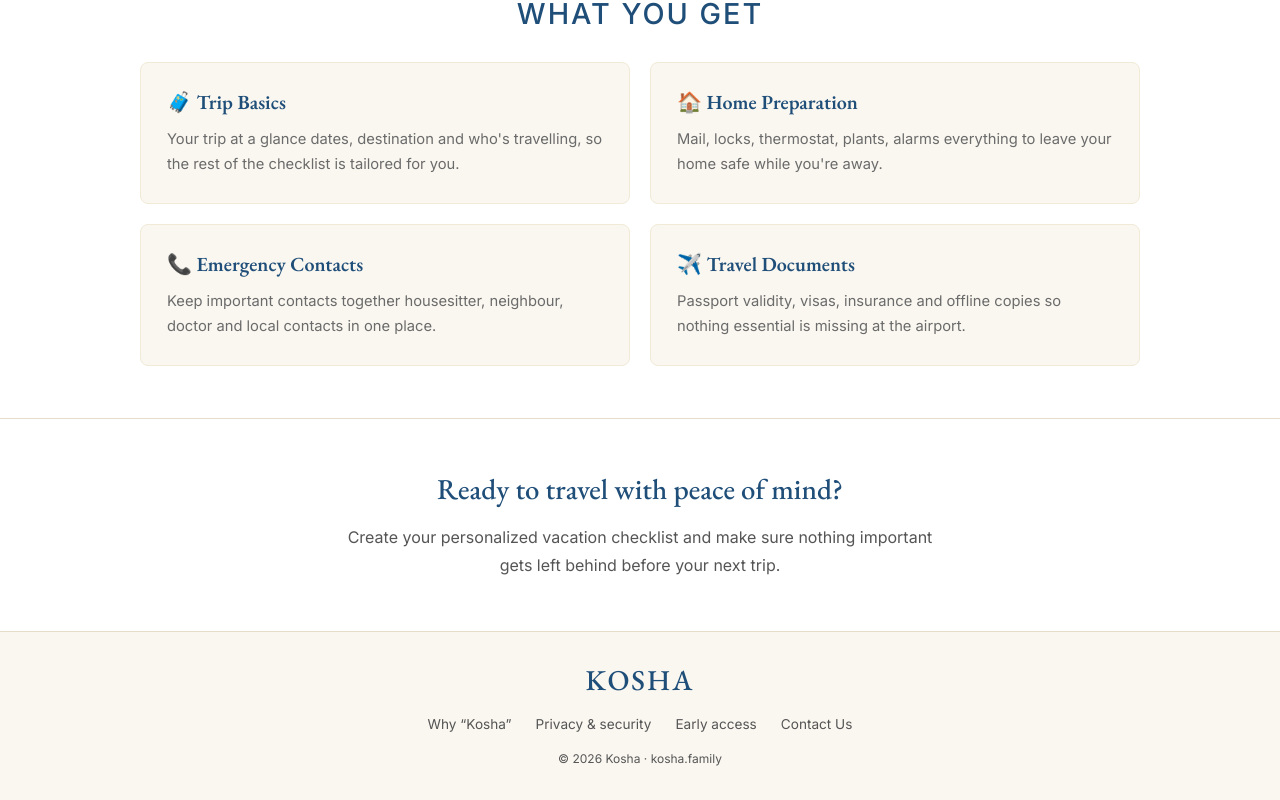
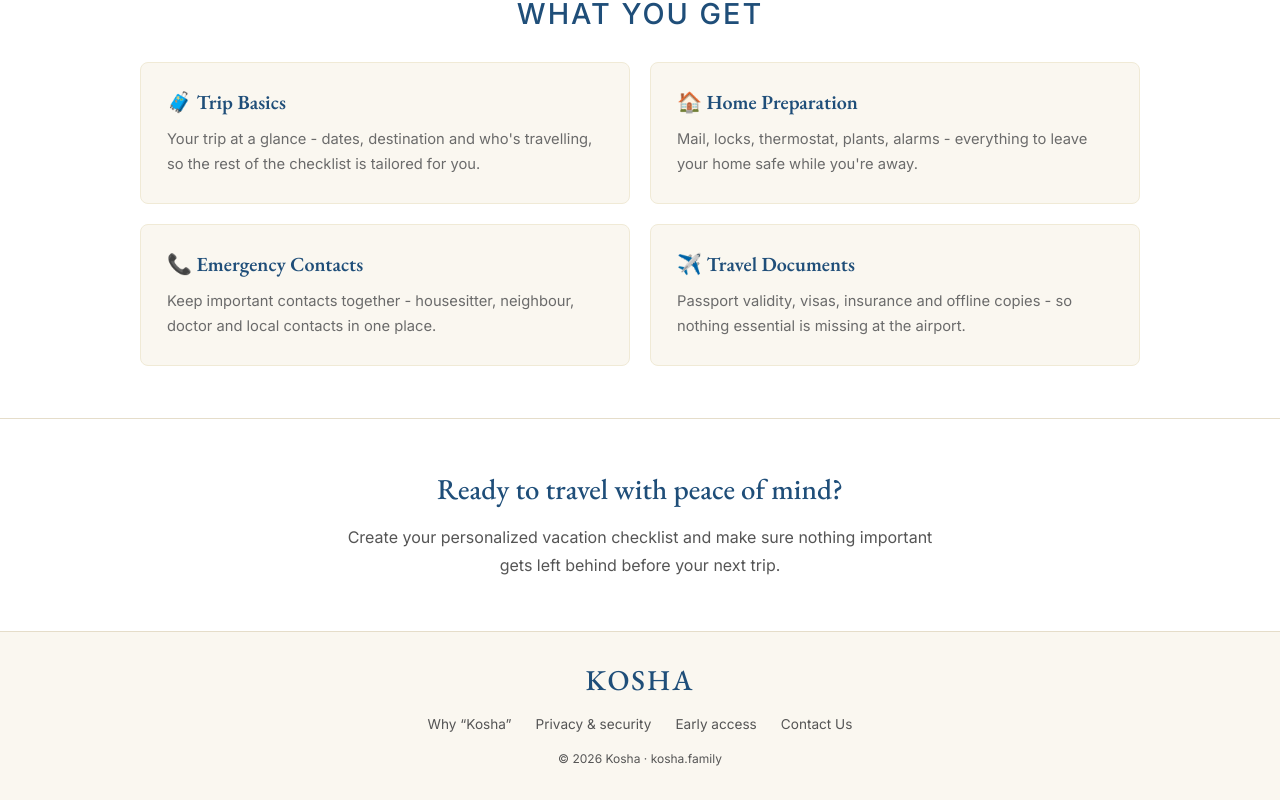
Before and after one commit to vacation-checklist/kosha-website, a React (Vite) app: page /vacation-checklist in a window 1280 px wide. Shown: the part 1320-2120 px from the top of the page. Built offline with nearby package versions, Linux system fonts and the light colour scheme; no server answers.

Commit message:
Added hyphen

```diff
--- a/src/components/Features.jsx
+++ b/src/components/Features.jsx
@@ -1,5 +1,3 @@
-
-
 import "../styles/features.css";
 
 const features = [
@@ -7,25 +5,25 @@ const features = [
     icon: "🧳",
     title: "Trip Basics",
     description:
-      "Your trip at a glance dates, destination and who's travelling, so the rest of the checklist is tailored for you.",
+      "Your trip at a glance - dates, destination and who's travelling, so the rest of the checklist is tailored for you.",
   },
   {
     icon: "🏠",
     title: "Home Preparation",
     description:
-      "Mail, locks, thermostat, plants, alarms everything to leave your home safe while you're away.",
+      "Mail, locks, thermostat, plants, alarms - everything to leave your home safe while you're away.",
   },
   {
     icon: "📞",
     title: "Emergency Contacts",
     description:
-      "Keep important contacts together housesitter, neighbour, doctor and local contacts in one place.",
+      "Keep important contacts together - housesitter, neighbour, doctor and local contacts in one place.",
   },
   {
     icon: "✈️",
     title: "Travel Documents",
     description:
-      "Passport validity, visas, insurance and offline copies so nothing essential is missing at the airport.",
+      "Passport validity, visas, insurance and offline copies - so nothing essential is missing at the airport.",
   },
 ];
 
@@ -36,10 +34,7 @@ export default function Features() {
 
       <div className="feature-grid">
         {features.map((item) => (
-          <div
-            key={item.title}
-            className="card"
-          >
+          <div key={item.title} className="card">
             <h3>
               {item.icon} {item.title}
             </h3>
```
